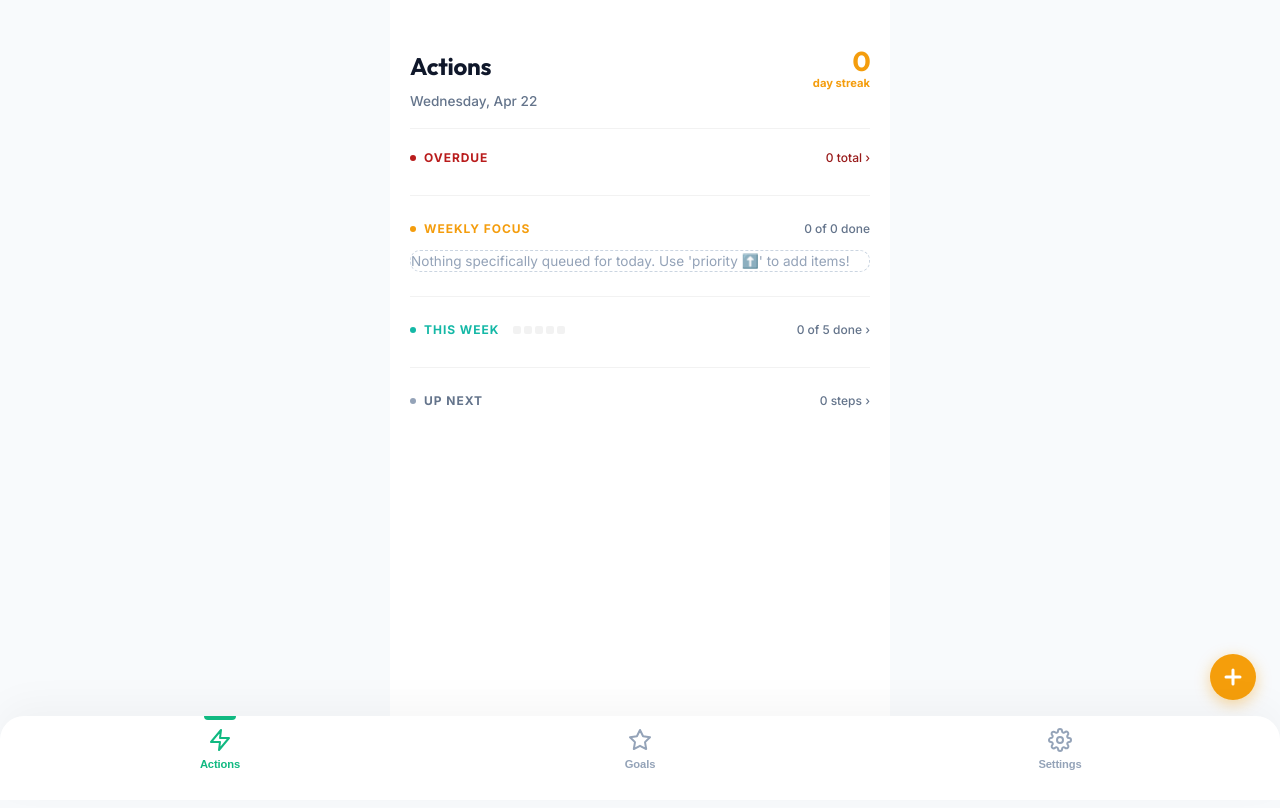
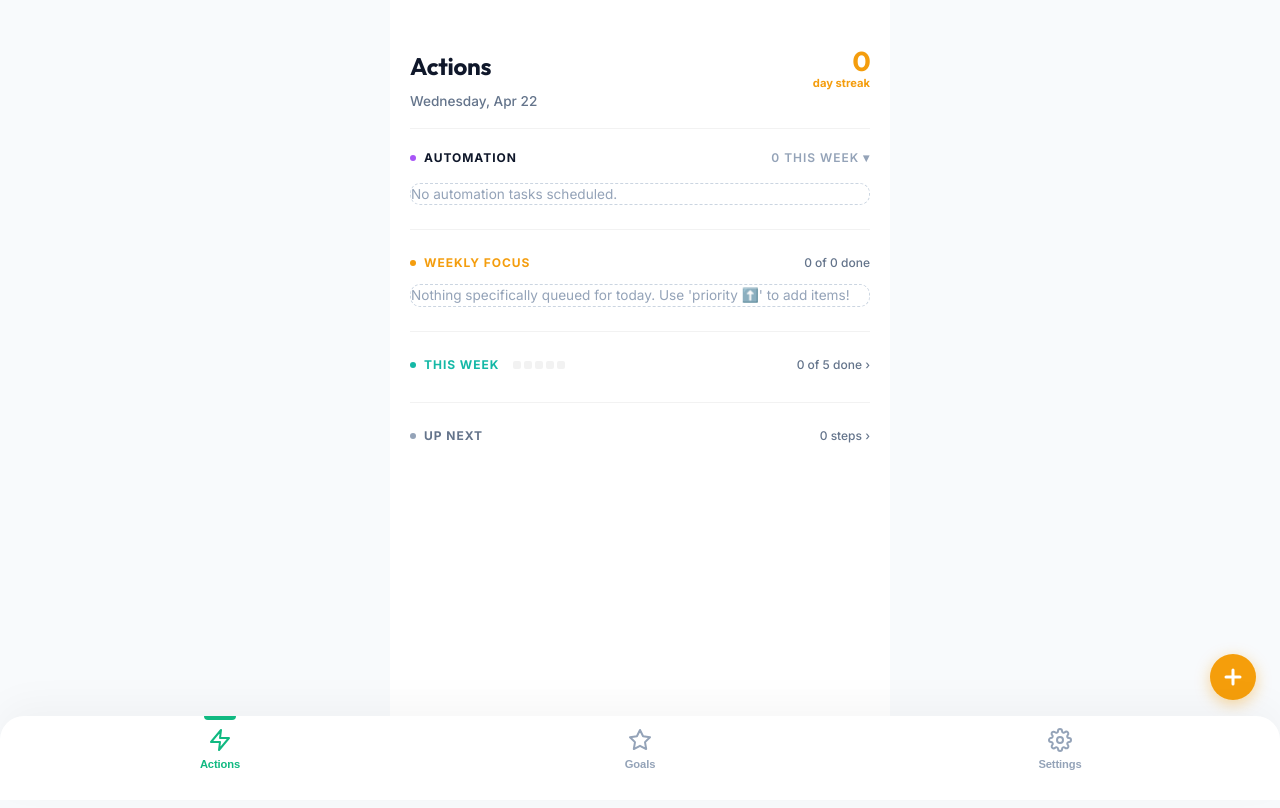
Before and after one commit to brompo/momentum, a React (Vite) app: page / in a window 1280 px wide. Shown: the top 808 px of the page. Built offline with nearby package versions, Linux system fonts and the light colour scheme.

Commit message:
Brought Automations to to ensure that the they come into limelight

```diff
--- a/dev-dist/sw.js
+++ b/dev-dist/sw.js
@@ -82,7 +82,7 @@ define(['./workbox-5a5d9309'], (function (workbox) { 'use strict';
     "revision": "d41d8cd98f00b204e9800998ecf8427e"
   }, {
     "url": "index.html",
-    "revision": "0.uoge5fmq9r8"
+    "revision": "0.l0i54q8tb28"
   }], {});
   workbox.cleanupOutdatedCaches();
   workbox.registerRoute(new workbox.NavigationRoute(workbox.createHandlerBoundToURL("index.html"), {
--- a/src/components/PriorityView.css
+++ b/src/components/PriorityView.css
@@ -1831,3 +1831,29 @@
   display: inline-block;
   text-align: center;
 }
+
+/* Automation Section Theme (Purple) */
+.priority-section.automation .dot {
+  background: #a855f7 !important;
+  /* Purple */
+}
+
+.priority-section.automation .header-count-status {
+  font-size: 0.75rem;
+  font-weight: 600;
+  color: #94a3b8;
+}
+
+.priority-card.automation {
+  border-left: 2px solid #a855f7;
+}
+
+.milestone-context-pill.automation {
+  background: rgba(168, 85, 247, 0.05);
+  border: 1px solid rgba(168, 85, 247, 0.1);
+  color: #a855f7;
+}
+
+.milestone-context-pill.automation .dot {
+  background: #a855f7 !important;
+}
--- a/src/components/PriorityView.jsx
+++ b/src/components/PriorityView.jsx
@@ -197,7 +197,7 @@ const PriorityView = () => {
 
   const [isThisWeekExpanded, setIsThisWeekExpanded] = useState(false);
   const [isUpNextExpanded, setIsUpNextExpanded] = useState(false);
-  const [isOverdueExpanded, setIsOverdueExpanded] = useState(false);
+  const [isAutomationExpanded, setIsAutomationExpanded] = useState(true);
   const [selectedTask, setSelectedTask] = useState(null);
   const [selectedContext, setSelectedContext] = useState('');
   const [editTitle, setEditTitle] = useState('');
@@ -260,6 +260,7 @@ const PriorityView = () => {
         {
           ...result,
           goalId: g.id,
+          goalTitle: g.title,
           milestoneId: ms.id,
           pillarTitle: getPillarTitle(g.pillarId),
           milestoneTitle: ms.title,
@@ -268,6 +269,7 @@ const PriorityView = () => {
         ...(result.subtasks || []).map(task => ({
           ...task,
           goalId: g.id,
+          goalTitle: g.title,
           milestoneId: ms.id,
           resultId: result.id,
           pillarTitle: getPillarTitle(g.pillarId),
@@ -297,7 +299,7 @@ const PriorityView = () => {
     loopDate.setDate(loopDate.getDate() - 1);
   }
 
-  const overdue = [];
+  const automationTasks = [];
   const thisWeekTasks = [];
   const upNext = [];
   const todayFocus = [];
@@ -318,12 +320,15 @@ const PriorityView = () => {
     }
 
     if (!t.completed) {
-      if (tDate < todayDate) overdue.push(t);
-      else if (tDate > endOfWeek) upNext.push(t);
+      if (t.goalTitle?.toLowerCase().includes('personal efficiency')) {
+        automationTasks.push(t);
+      } else if (tDate > endOfWeek) {
+        upNext.push(t);
+      }
     }
   });
 
-  overdue.sort((a, b) => new Date(a.scheduledDate) - new Date(b.scheduledDate));
+  automationTasks.sort((a, b) => new Date(a.scheduledDate) - new Date(b.scheduledDate));
   thisWeekTasks.sort((a, b) => new Date(a.scheduledDate) - new Date(b.scheduledDate));
   thisWeekTasks.sort((a, b) => (a.completed === b.completed ? 0 : a.completed ? 1 : -1));
 
@@ -687,8 +692,11 @@ const PriorityView = () => {
   };
 
   const headerDate = new Intl.DateTimeFormat('en-US', { weekday: 'long', month: 'short', day: 'numeric' }).format(todayDate);
-  const maxOverdue = 3;
-  const overdueRender = overdue.slice(0, maxOverdue);
+
+  const automationThisWeekCount = automationTasks.filter(t => {
+    const d = new Date(t.scheduledDate);
+    return d >= startOfWeek && d <= endOfWeek;
+  }).length;
 
   const displayTotal = thisWeekTasks.length === 0 ? 5 : thisWeekTasks.length;
   const weeklyCompleted = thisWeekTasks.filter(t => t.completed).length;
@@ -712,7 +720,7 @@ const PriorityView = () => {
             </h4>
             <div className="priority-meta-row">
               <div className={`milestone-context-pill ${context}`} onClick={(e) => handleNavigateToMilestone(t, e)}>
-                <span className="dot"></span> {t.milestoneTitle} &rarr;
+                <span className="dot"></span> {context === 'automation' ? t.goalTitle : t.milestoneTitle} &rarr;
               </div>
             </div>
           </div>
@@ -827,32 +835,26 @@ const PriorityView = () => {
       <div className="priority-scroll-container">
 
 
-        <div className="priority-section overdue relative-z">
+        <div className="priority-section automation relative-z">
           <div
             className="priority-section-header clickable"
-            onClick={() => setIsOverdueExpanded(!isOverdueExpanded)}
-            style={{ marginBottom: isOverdueExpanded && overdue.length > 0 ? '12px' : '0' }}
+            onClick={() => setIsAutomationExpanded(!isAutomationExpanded)}
+            style={{ marginBottom: isAutomationExpanded && automationTasks.length > 0 ? '12px' : '0' }}
           >
             <div style={{ display: 'flex', alignItems: 'center', gap: '8px' }}>
-              <span className="dot"></span> OVERDUE
+              <span className="dot"></span> AUTOMATION
             </div>
-            <span className="header-count-alert">{overdue.length} total ›</span>
+            <span className="header-count-status">{automationThisWeekCount} this week {isAutomationExpanded ? '▾' : '▸'}</span>
           </div>
 
-          {isOverdueExpanded && overdue.length > 0 && (
+          {isAutomationExpanded && automationTasks.length > 0 && (
             <div className="priority-list">
-              {overdueRender.map(t => renderTaskCard(t, 'overdue'))}
-
-              {overdue.length > maxOverdue && (
-                <div className="show-more-link">
-                  Show {overdue.length - maxOverdue} more overdue steps ›
-                </div>
-              )}
+              {automationTasks.map(t => renderTaskCard(t, 'automation', true))}
             </div>
           )}
-          {isOverdueExpanded && overdue.length === 0 && (
+          {isAutomationExpanded && automationTasks.length === 0 && (
             <div className="priority-card completed-blank" style={{ marginTop: '12px' }}>
-              All caught up here!
+              No automation tasks scheduled.
             </div>
           )}
         </div>
```
